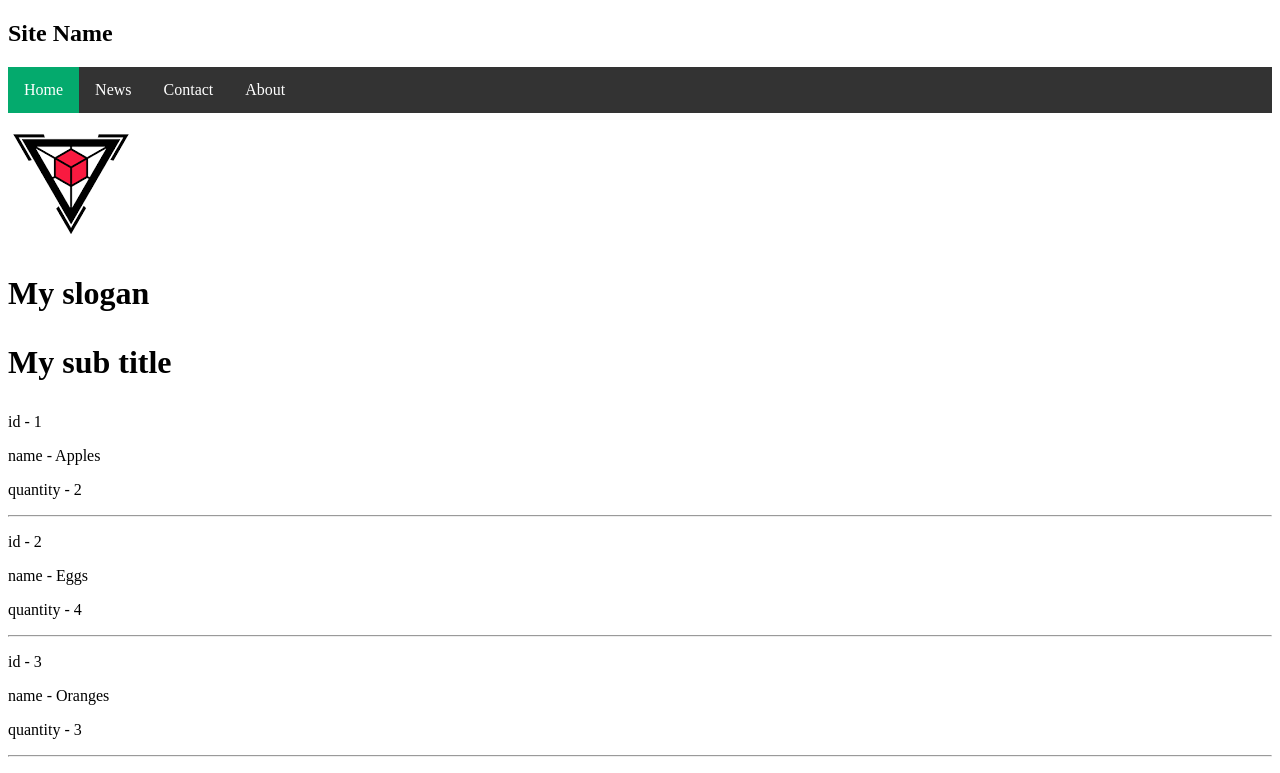
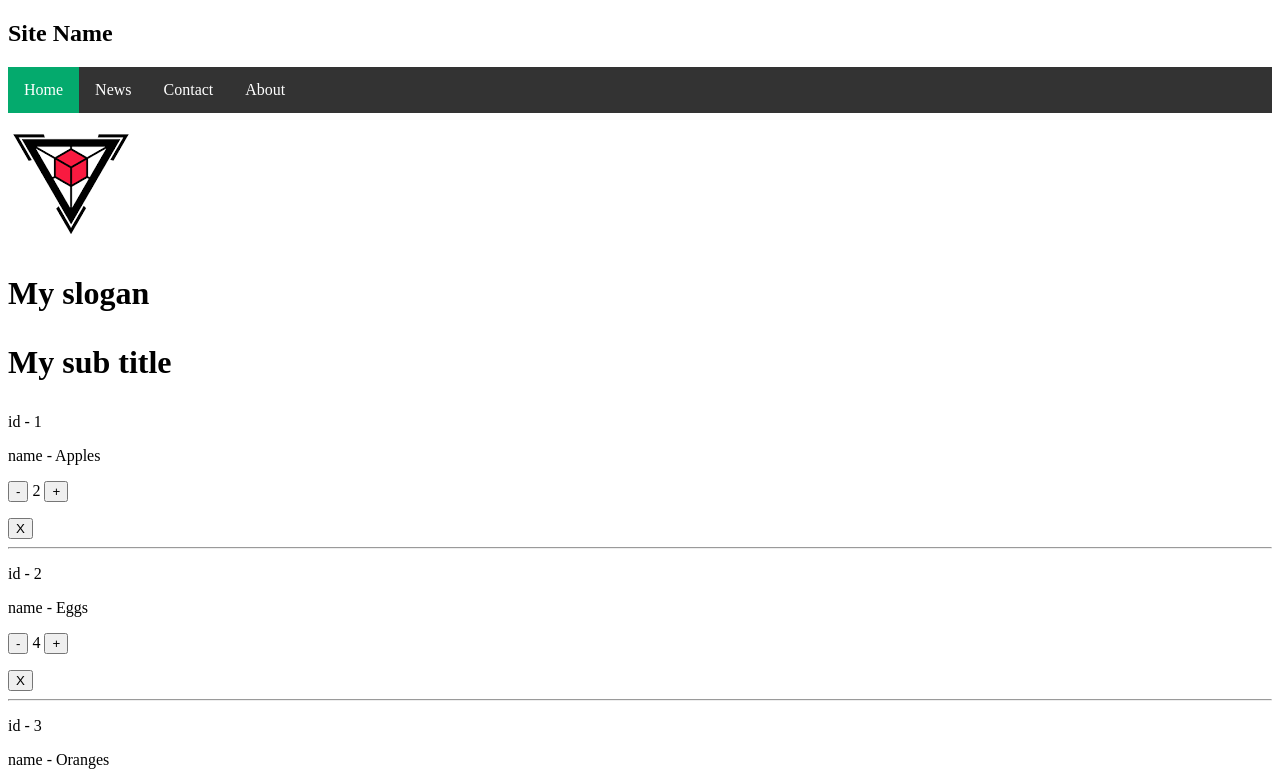
Before and after one commit to Kalafathakan/AngularLab, an Angular app: page / in a window 1280 px wide. Shown: the top 773 px of the page. Built offline with nearby package versions, Linux system fonts and the light colour scheme.

Commit message:
data binding sample

```diff
--- a/src/app/components/grocery/grocery.component.html
+++ b/src/app/components/grocery/grocery.component.html
@@ -1,6 +1,10 @@
 <div *ngFor="let g of grocery">
   <p>id - {{ g.id }}</p>
   <p>name - {{ g.name }}</p>
-  <p>quantity - {{ g.quantity }}</p>
+  <p>
+    <button (click)="changeQuantity(g.id, -1)">-</button> {{ g.quantity }}
+    <button (click)="changeQuantity(g.id, 1)">+</button>
+  </p>
+  <button (click)="deleteGrocery(g.id)">X</button>
   <hr />
 </div>
--- a/src/app/components/grocery/grocery.component.ts
+++ b/src/app/components/grocery/grocery.component.ts
@@ -31,4 +31,23 @@ export class GroceryComponent implements OnInit {
   constructor() {}
 
   ngOnInit(): void {}
+  deleteGrocery(id: number) {
+    console.log(id);
+    this.grocery = this.grocery.filter((g) => g.id !== id);
+  }
+  changeQuantity(id: number, data: number) {
+    this.grocery = this.grocery.map((g) =>
+      g.id === id
+        ? {
+            ...g,
+            quantity:
+              data > 0
+                ? g.quantity + data
+                : g.quantity > 0
+                ? g.quantity + data
+                : 0,
+          }
+        : g
+    );
+  }
 }
--- a/src/app/components/header/header.component.html
+++ b/src/app/components/header/header.component.html
@@ -1,6 +1,6 @@
 <header class="site-header">
   <div class="site-identity">
-    <a href="#"><img src="assets/logo.png" alt="Site Name" /></a>
+    <a href="#"><img [src]="imagePath" alt="Site Name" /></a>
     <h1>
       <p>{{ slogan }}</p>
       <p>{{ subTitle }}</p>
--- a/src/app/components/header/header.component.ts
+++ b/src/app/components/header/header.component.ts
@@ -8,6 +8,7 @@ import { Component, OnInit } from '@angular/core';
 export class HeaderComponent implements OnInit {
   slogan: string = 'My slogan';
   subTitle: string = 'My sub title';
+  imagePath = 'assets/logo.png';
   constructor() {}
 
   ngOnInit(): void {}
```
